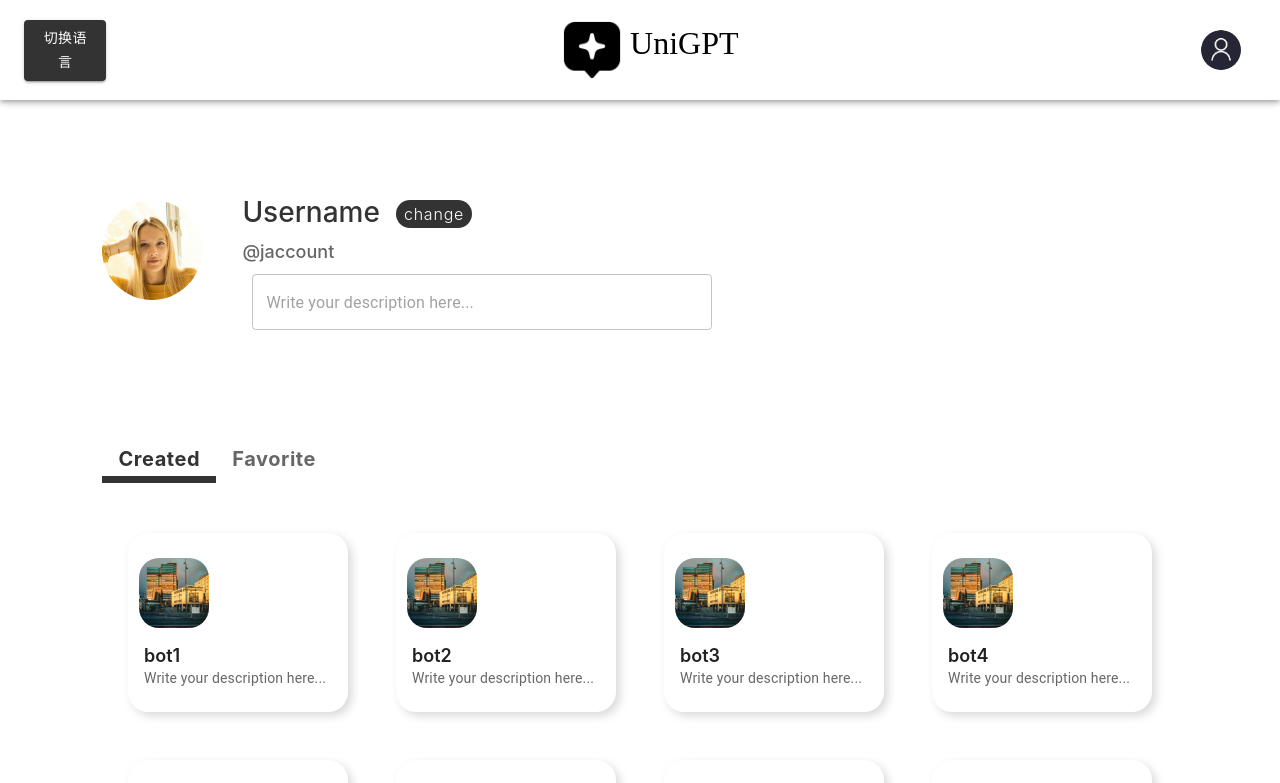
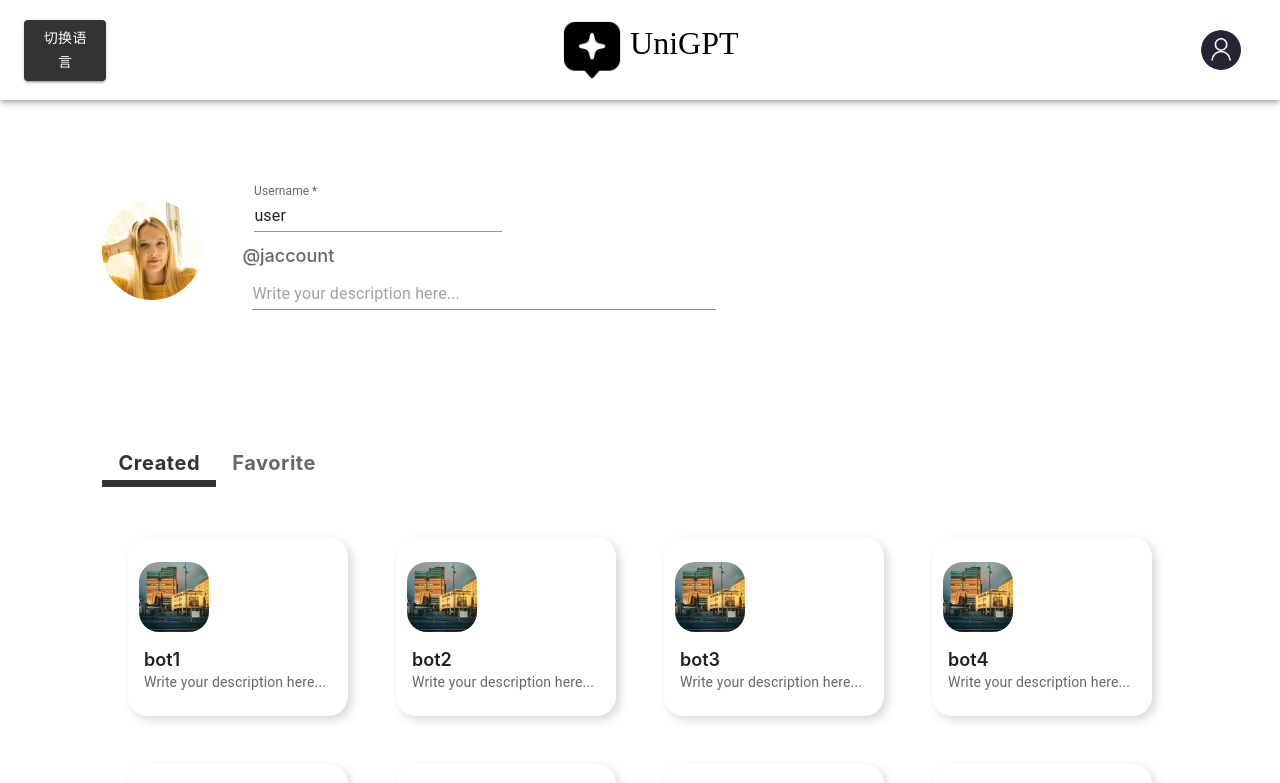
Before and after one commit to kiwi142857/SE3330-SE2320-UniGPT-Frontend, a React (Create React App) app: page /profile in a window 1280 px wide. Shown: the top 783 px of the page. Built offline with nearby package versions, Linux system fonts and the light colour scheme; a web font is replaced by a local one.

Commit message:
fix user name input style in profile

```diff
--- a/src/components/UserCard.tsx
+++ b/src/components/UserCard.tsx
@@ -1,10 +1,21 @@
 import * as React from 'react';
-import { useState } from 'react';
-import { Avatar, Button, Grid, Typography, TextField } from '@mui/material';
+import { useState, useRef } from 'react';
+import { Avatar, Grid, Typography, TextField } from '@mui/material';
 import { useTranslation } from 'react-i18next';
+import '../css/Profile.css';
 
 export default function UserCard() {
     const [description, setDescription] = useState('');
+    const [usename, setUsename] = useState('user');
+    const [isDescriptionFocused, setIsDescriptionFocused] = useState(false);
+
+    const handleDescriptionFocus = () => {
+        setIsDescriptionFocused(true);
+    };
+
+    const handleDescriptionBlur = () => {
+        setIsDescriptionFocused(false);
+    };
     const [avatarSrc, setAvatarSrc] = useState('/assets/user-default.png');
     const { t } = useTranslation();
 
@@ -16,6 +27,10 @@ export default function UserCard() {
         if (event.target.files && event.target.files[0]) {
             setAvatarSrc(URL.createObjectURL(event.target.files[0]));
         }
+    };
+
+    const handleUsenameChange = (event: React.ChangeEvent<HTMLInputElement>) => {
+        setUsename(event.target.value);
     };
 
     return (
@@ -31,27 +46,44 @@ export default function UserCard() {
                         style={{ display: 'none' }}
                         id="avatar-input"
                     />
-                    <label htmlFor="avatar-input" className="avatar-overlay">{t("change your avatar") }</label>
+                    <label htmlFor="avatar-input" className="avatar-overlay">{t("change your avatar")}</label>
                 </div>
             </Grid>
             <Grid item >
-                <Grid container spacing={2} >
-                    <Grid item >
-                        <Typography className='user-name'>{t("Username") }</Typography>
+                <Grid container spacing={2} className='user-box'>
+                    <TextField
+                        className='user-name'
+                        label="Username"
+                        required
+                        variant="standard"
+                        value={usename}
+                        onChange={handleUsenameChange}
+                        placeholder={t("Maximum 25 characters input")}
+                        style={{ height: '50px', width: '120%' }}
+                        inputProps={{ maxLength: 25 }}
+                    />
                 </Grid>
                 <Grid item >
-                        <Button className='change-button'>{t("change") }</Button>
+                    <Typography className='email'>@jaccount</Typography>
                 </Grid>
-                </Grid>
-                <Typography className='email'>@jaccount</Typography>
+                <Grid item >
                     <TextField
                         className='description'
                         value={description}
                         onChange={handleDescriptionChange}
-                    placeholder={t("Write your description here...") }
+                        placeholder={t("Write your description here...")}
                         multiline
-                    style={{ height: '100px'}}
+                        variant={isDescriptionFocused ? "outlined" : "standard"}
+                        onFocus={handleDescriptionFocus}
+                        onBlur={handleDescriptionBlur}
+                        style={{ height: '100px', width: '200%'}}
+                        InputProps={{
+                            style: {
+                                border : 'none',
+                            }
+                        }}
                     />
+                </Grid>
             </Grid>
             <Grid item >
             </Grid>
--- a/src/css/Profile.css
+++ b/src/css/Profile.css
@@ -15,6 +15,34 @@
     letter-spacing: 0em !important;
     text-align: left;
     color: #333333 !important;
+    border: none !important;
+}
+
+.user-name .MuiOutlinedInput-root {
+    border: none !important;
+}
+
+.user-name .MuiOutlinedInput-root:focus-within {
+    border: 1px solid #333333 !important;
+}
+
+.user-name .MuiOutlinedInput-root .MuiOutlinedInput-notchedOutline {
+    border: none;
+}
+
+.user-name .MuiOutlinedInput-root.Mui-focused .MuiOutlinedInput-notchedOutline {
+    border: 1px solid #333333;
+}
+
+.user-box {
+    display: flex;
+    flex-direction: row;
+    align-items: center;
+    justify-content: center;
+    margin-top: 20px;
+    width: 100%;
+    margin-bottom: 10px;
+    margin-left: 12px !important;
 }
 
 .change-button {
@@ -41,17 +69,18 @@
 }
 
 .description {
-    font-family: Inter ;
-    font-size: 14px ;
-    font-weight: 500 ;
-    line-height: 24px ;
+    font-family: Inter;
+    font-size: 14px;
+    font-weight: 500;
+    line-height: 24px;
     padding: 10px !important;
     padding-left: 0%;
-    width: 200% ;
+    width: 200%;
     text-align: left;
-    margin-top: 2% ;
-    border-radius: 20px ;
-    overflow: auto; /* 超出部分显示滚动条 */
+    margin-top: 2%;
+    border-radius: 20px;
+    overflow: auto;
+    /* 超出部分显示滚动条 */
 }
 
 .description {
@@ -74,6 +103,7 @@
 .description::-webkit-scrollbar-thumb:hover {
     background: #555;
 }
+
 .botlist-tab {
     margin-top: 50px;
     font-family: Inter !important;
@@ -87,6 +117,6 @@
 }
 
 .botlist-tabs {
-    margin-left: 8% ;
-    margin-top: 4% ;
+    margin-left: 8%;
+    margin-top: 4%;
 }
--- a/src/page/HomePage.tsx
+++ b/src/page/HomePage.tsx
@@ -9,7 +9,6 @@ import { useTranslation } from 'react-i18next';
 import { useEffect } from 'react';
 import { LanguageContext } from "../provider/LanguageProvider";
 
-// 首页
 const HomePage: React.FC = () => {
     const context = React.useContext(LanguageContext);
     const { t, i18n } = useTranslation();
```
Lines whose indentation alone changed are shown as unchanged.
